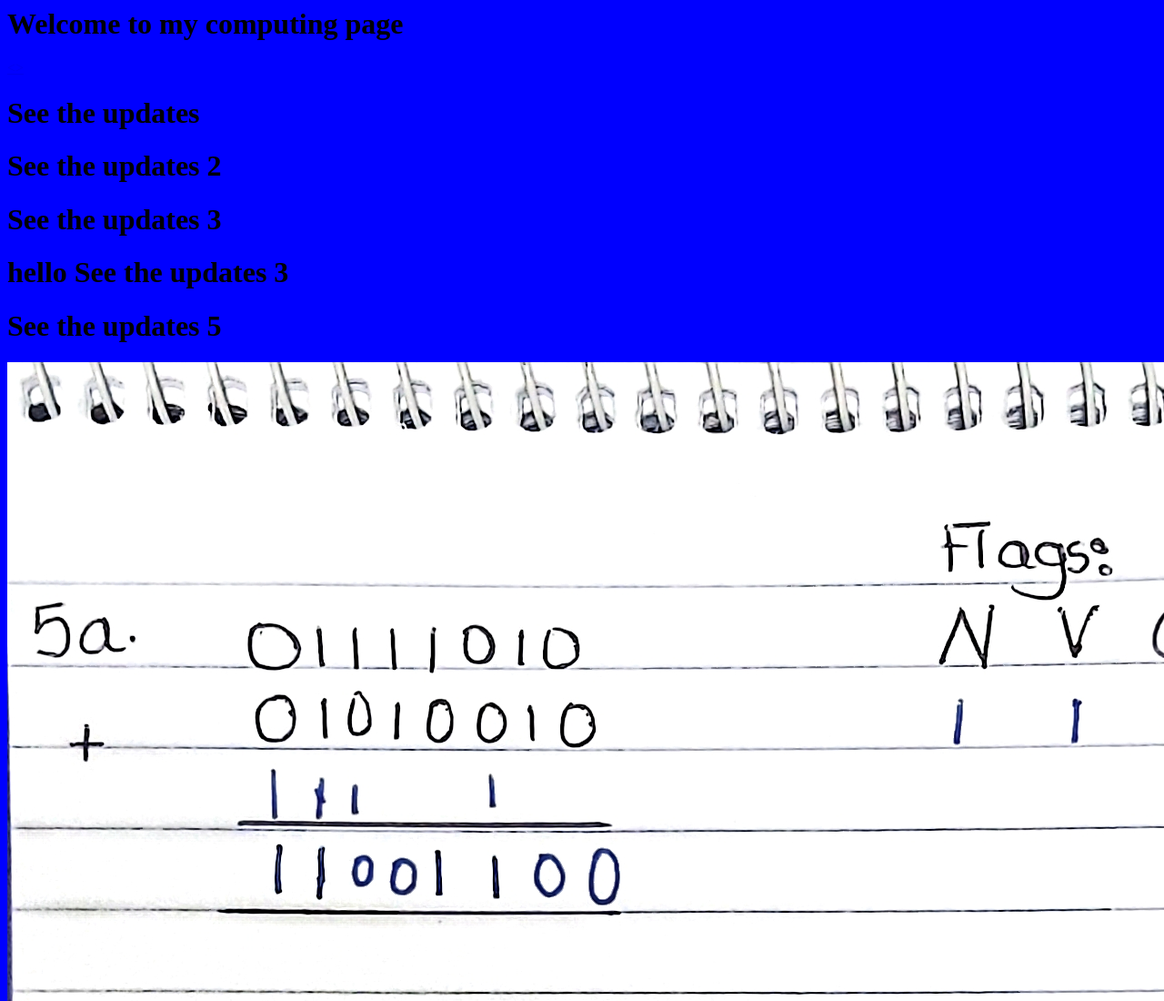
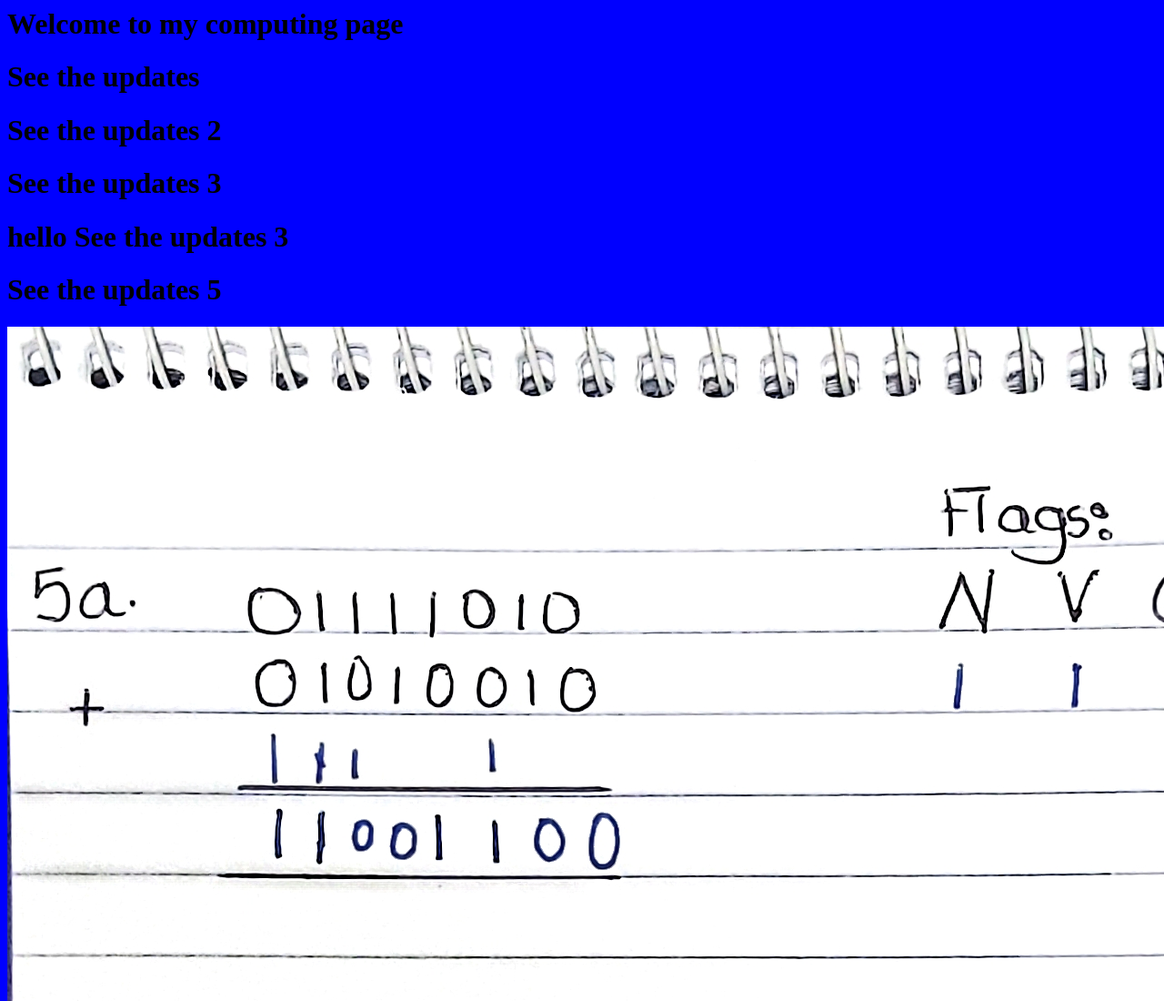
Before and after one commit to MelV14/computing, a plain HTML site: page index.html in a window 1280 px wide. Shown: the top 1100 px of the page at 91% size. Drawn offline with Linux system fonts and the light colour scheme; files whose address does not match are found by name.

Commit message:
Update index.html

```diff
--- a/index.html
+++ b/index.html
@@ -4,7 +4,7 @@
 </head>
 <body style="background-color: blue;">
 <h1>Welcome to my computing page</h1>
-<a href="https://www.google.com"><></a>
+<a href="https://www.google.com"></a>
 <h1>See the updates</h1>
 <h1>See the updates  2</h1>
 <h1>See the updates  3</h1>
```
